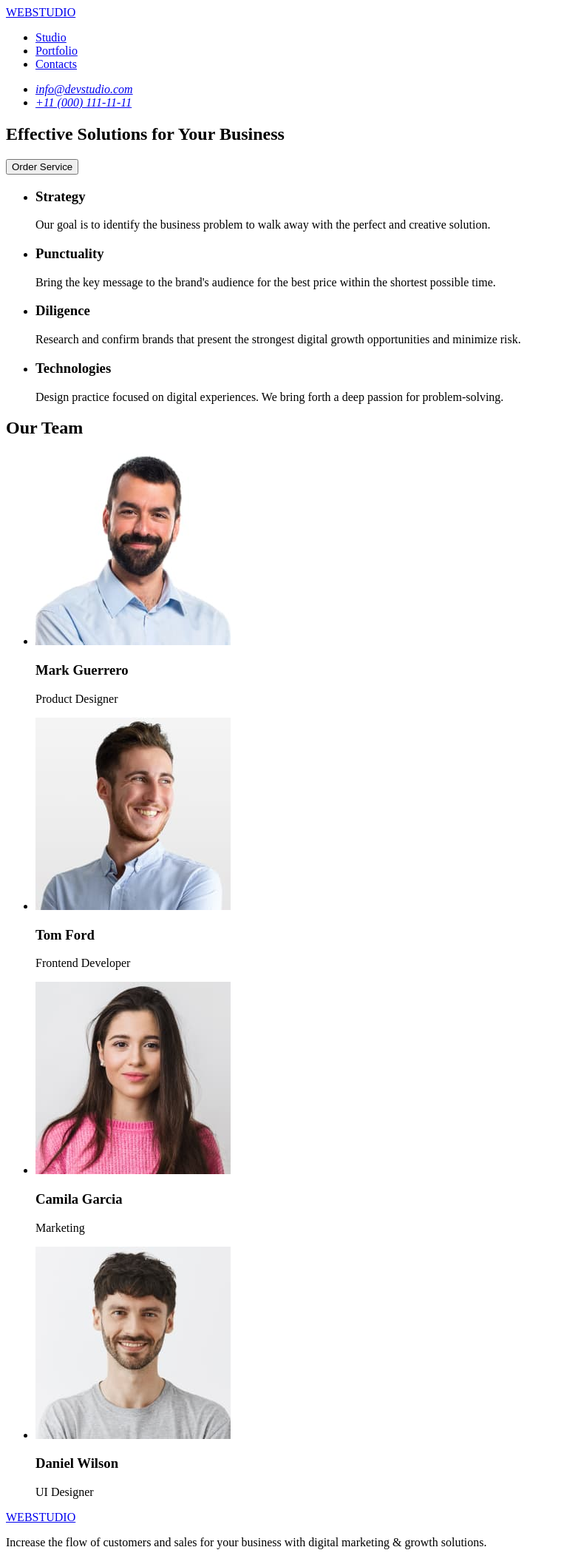
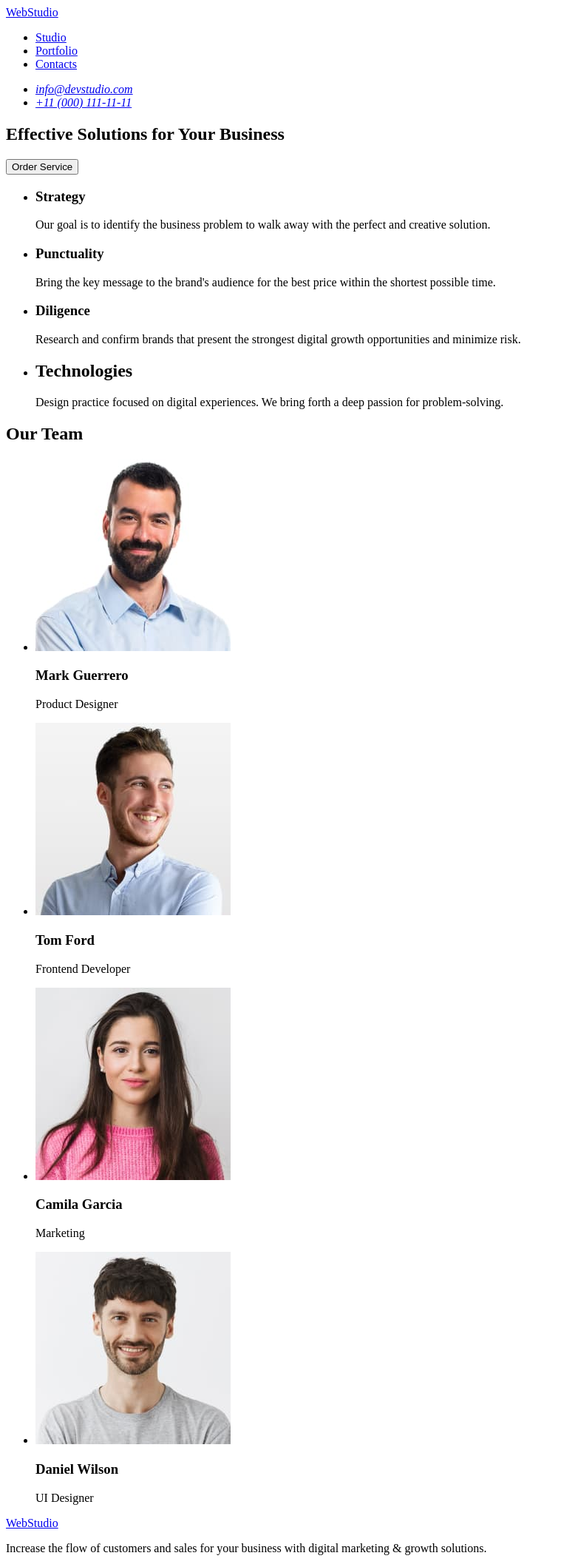
Before and after one commit to AnnaBaraniuk/goit-markup-hw-01, a plain HTML site: page index.html in a window 1280 px wide. Shown: the whole page at 74% size, without its empty margins (0-759 px from the left). Drawn offline with Linux system fonts and the light colour scheme.

Commit message:
hw 1, html markup. has been edited

```diff
--- a/index.html
+++ b/index.html
@@ -4,13 +4,13 @@
 <head>
     <meta charset="UTF-8" />
     <meta name="viewport" content="width=device-width, initial-scale=1.0" />
-    <title>Webstudio</title>
+    <title>WebStudio</title>
 </head>
 
 <body>
     <header>
         <nav>
-            <a href="./index.html">WEBSTUDIO</a>
+            <a href="./index.html">WebStudio</a>
             <ul>
                 <li>
                     <a href="./index.html">Studio</a>
@@ -29,7 +29,7 @@
                     <a href="mailto:info@devstudio.com">info@devstudio.com</a>
                 </li>
                 <li>
-                    <a href="tel:+11(000)111-11-11 ">+11 (000) 111-11-11</a>
+                    <a href="tel:+11(000)1111111 ">+11 (000) 111-11-11</a>
                 </li>
             </ul>
         </address>
@@ -40,6 +40,7 @@
             <button type="button">Order Service</button>
         </section>
         <section>
+            <h2 hidden>About us</h2>
             <ul>
                 <li>
                     <h3>Strategy</h3>
@@ -63,7 +64,7 @@
                     </p>
                 </li>
                 <li>
-                    <h3>Technologies</h3>
+                    <h2>Technologies</h2>
                     <p>
                         Design practice focused on digital experiences. We bring forth a
                         deep passion for problem-solving.
@@ -99,7 +100,7 @@
         </section>
     </main>
     <footer>
-        <a href="./index.html">WEBSTUDIO</a>
+        <a href="./index.html">WebStudio</a>
         <p>
             Increase the flow of customers and sales for your business with digital
             marketing & growth solutions.
```
